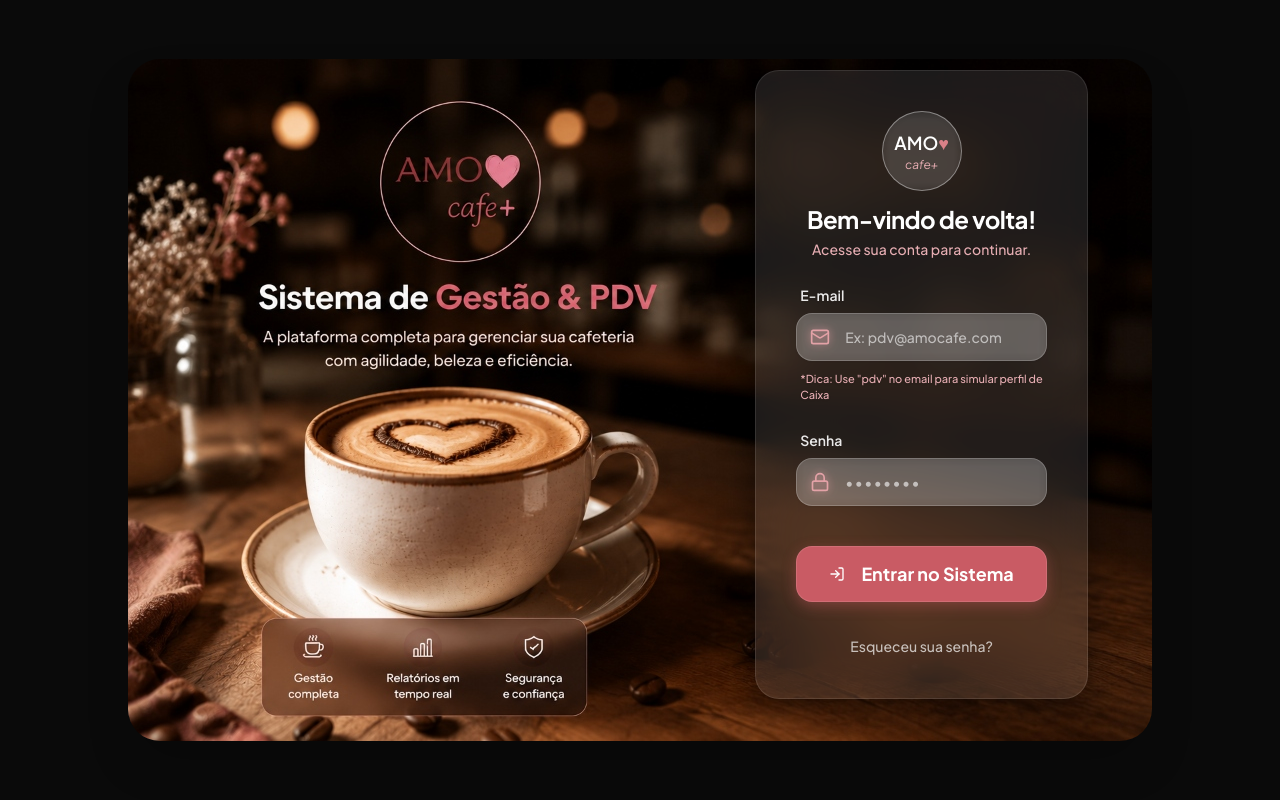
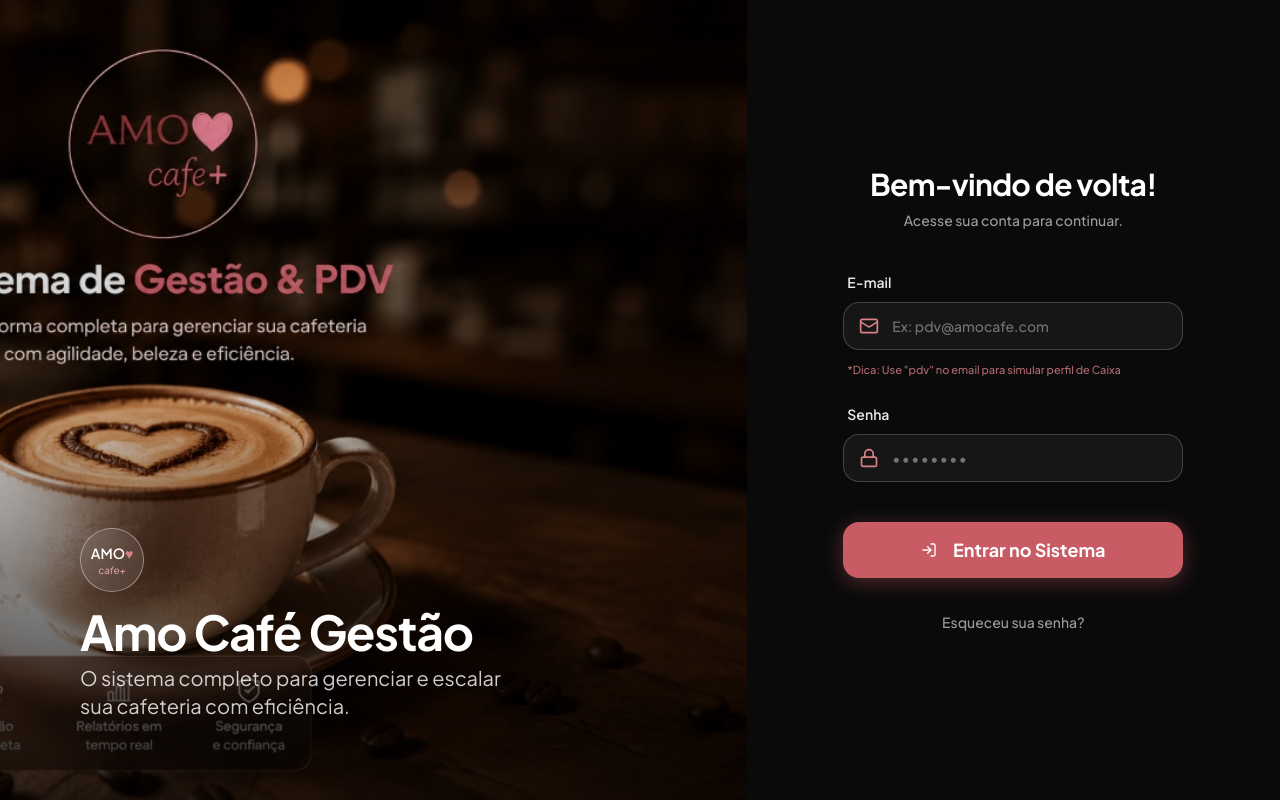
Before and after one commit to reenathaj11-creator/Amo-Caf-, a React (Vite) app: page /login in a window 1280 px wide. Built offline with nearby package versions, Linux system fonts and the light colour scheme; no server answers.

Commit message:
fix: ajustes de responsividade do pdv, layout do login e dashboard diario

```diff
--- a/src/pages/admin/Dashboard.tsx
+++ b/src/pages/admin/Dashboard.tsx
@@ -21,10 +21,14 @@
       try {
         setLoading(true);
 
+        const today = new Date();
+        today.setHours(0, 0, 0, 0);
+
         // 1. Fetch Sales Basic Info
         const { data: sales, error: salesError } = await supabase
           .from('sales')
-          .select('id, total_amount, status');
+          .select('id, total_amount, status')
+          .gte('created_at', today.toISOString());
 
         if (salesError) throw salesError;
 
@@ -41,13 +45,15 @@
           .select(`
             quantity,
             total_price,
+            sales!inner(created_at),
             products (
               name,
               categories (
                 name
               )
             )
-          `);
+          `)
+          .gte('sales.created_at', today.toISOString());
 
         if (itemsError) throw itemsError;
 
--- a/src/pages/auth/Login.tsx
+++ b/src/pages/auth/Login.tsx
@@ -68,79 +68,88 @@
   };
 
   return (
-    <div className="min-h-screen bg-[#0a0a0a] flex items-center justify-center p-2 sm:p-6 font-sans">
+    <div className="min-h-screen bg-[#0a0a0a] flex font-sans">
 
-      {/* Contêiner que abraça exatamente o tamanho da imagem, garantindo que NUNCA haja corte */}
-      <div className="relative inline-block max-w-full max-h-[95vh] rounded-[2rem] overflow-hidden shadow-2xl">
-
-        {/* A imagem define o tamanho real do contêiner */}
+      {/* Esquerda - Imagem Decorativa (Apenas Desktop) */}
+      <div className="hidden lg:flex lg:w-1/2 xl:w-7/12 relative">
         <img
           src={loginBg}
           alt="Login Amo Café"
-          className="block w-auto max-w-full h-auto max-h-[95vh] object-contain"
+          className="absolute inset-0 w-full h-full object-cover"
         />
-
-        {/* Camada do Formulário Absoluta alinhada perfeitamente na imagem */}
-        <div className="absolute inset-y-0 right-0 w-[45%] flex flex-col justify-center px-4 sm:px-8 lg:px-12 xl:px-16 pb-8">
-
-          <div className="w-full max-w-[400px] mx-auto bg-white/10 backdrop-blur-xl border border-white/10 p-6 sm:p-10 rounded-3xl shadow-[0_8px_32px_0_rgba(0,0,0,0.5)]">
-
-            <div className="text-center mb-6">
-              <div className="w-16 h-16 sm:w-20 sm:h-20 rounded-full border border-white/40 flex flex-col items-center justify-center mx-auto mb-3 bg-white/5 backdrop-blur-sm shadow-inner">
-                 <h1 className="text-sm sm:text-lg font-semibold text-white">AMO<span className="text-brand-400">♥</span></h1>
-                 <p className="text-[10px] sm:text-xs italic text-brand-300">cafe+</p>
+        <div className="absolute inset-0 bg-gradient-to-t from-black/80 via-black/20 to-transparent" />
+        <div className="absolute bottom-12 left-12 xl:bottom-20 xl:left-20 text-white">
+           <div className="w-16 h-16 rounded-full border border-white/40 flex flex-col items-center justify-center mb-4 bg-white/10 backdrop-blur-md shadow-inner">
+             <h1 className="text-sm font-semibold text-white">AMO<span className="text-brand-400">♥</span></h1>
+             <p className="text-[10px] italic text-brand-300">cafe+</p>
            </div>
-              <h2 className="text-xl sm:text-2xl font-bold tracking-tight text-white">Bem-vindo de volta!</h2>
-              <p className="text-brand-300 mt-1 font-medium text-xs sm:text-sm">Acesse sua conta para continuar.</p>
+           <h2 className="text-4xl xl:text-5xl font-bold tracking-tight mb-2">Amo Café Gestão</h2>
+           <p className="text-lg xl:text-xl text-white/80 max-w-md">O sistema completo para gerenciar e escalar sua cafeteria com eficiência.</p>
+        </div>
       </div>
 
-            <div className="space-y-4 sm:space-y-6">
-              <div className="space-y-1.5">
-                <label className="text-xs sm:text-sm font-semibold text-white/90 ml-1 drop-shadow-sm">E-mail</label>
+      {/* Direita - Formulário de Login */}
+      <div className="w-full lg:w-1/2 xl:w-5/12 flex items-center justify-center p-6 sm:p-12 relative">
+
+        {/* Fundo escuro com leve blur para caso seja mobile (terá background diferente se quisermos, mas aqui mantemos clean) */}
+        <div className="w-full max-w-[420px] mx-auto bg-white/5 lg:bg-transparent backdrop-blur-xl lg:backdrop-blur-none border border-white/10 lg:border-none p-8 sm:p-10 rounded-[2rem] lg:rounded-none shadow-2xl lg:shadow-none">
+
+          <div className="text-center mb-8 lg:mb-10">
+            <div className="lg:hidden w-16 h-16 rounded-full border border-white/40 flex flex-col items-center justify-center mx-auto mb-4 bg-white/5 backdrop-blur-sm shadow-inner">
+               <h1 className="text-sm font-semibold text-white">AMO<span className="text-brand-400">♥</span></h1>
+               <p className="text-[10px] italic text-brand-300">cafe+</p>
+            </div>
+            <h2 className="text-2xl sm:text-3xl font-bold tracking-tight text-white">Bem-vindo de volta!</h2>
+            <p className="text-white/60 mt-2 font-medium text-sm">Acesse sua conta para continuar.</p>
+          </div>
+
+          <div className="space-y-5 sm:space-y-6">
+            <div className="space-y-2">
+              <label className="text-sm font-semibold text-white/90 ml-1">E-mail</label>
               <div className="relative">
-                  <Mail className="absolute left-3.5 top-3.5 h-4 w-4 sm:h-5 sm:w-5 text-brand-400" />
+                <Mail className="absolute left-4 top-3.5 h-5 w-5 text-brand-400" />
                 <Input
                   type="email"
                   value={email}
                   onChange={(e) => setEmail(e.target.value)}
                   placeholder="Ex: pdv@amocafe.com"
-                    className="h-11 sm:h-12 pl-10 sm:pl-12 border-white/20 focus-visible:ring-brand-400 rounded-2xl bg-white/20 backdrop-blur-sm font-medium text-white placeholder:text-white/60 shadow-inner text-sm"
+                  className="h-12 pl-12 border-white/20 focus-visible:ring-brand-400 rounded-2xl bg-white/10 lg:bg-white/5 font-medium text-white placeholder:text-white/40 text-sm"
                 />
               </div>
-                <p className="text-[10px] sm:text-[11px] text-brand-300 font-medium pt-1 ml-1 drop-shadow-sm">*Dica: Use "pdv" no email para simular perfil de Caixa</p>
+              <p className="text-[11px] text-brand-400/80 font-medium pt-1 ml-1">*Dica: Use "pdv" no email para simular perfil de Caixa</p>
             </div>
 
-              <div className="space-y-1.5">
-                <label className="text-xs sm:text-sm font-semibold text-white/90 ml-1 drop-shadow-sm">Senha</label>
+            <div className="space-y-2">
+              <label className="text-sm font-semibold text-white/90 ml-1">Senha</label>
               <div className="relative">
-                  <Lock className="absolute left-3.5 top-3.5 h-4 w-4 sm:h-5 sm:w-5 text-brand-400" />
+                <Lock className="absolute left-4 top-3.5 h-5 w-5 text-brand-400" />
                 <Input
                   type="password"
                   value={password}
                   onChange={(e) => setPassword(e.target.value)}
                   placeholder="••••••••"
-                    className="h-11 sm:h-12 pl-10 sm:pl-12 border-white/20 focus-visible:ring-brand-400 rounded-2xl bg-white/20 backdrop-blur-sm font-medium text-white placeholder:text-white/60 tracking-widest shadow-inner text-sm"
+                  className="h-12 pl-12 border-white/20 focus-visible:ring-brand-400 rounded-2xl bg-white/10 lg:bg-white/5 font-medium text-white placeholder:text-white/40 tracking-widest text-sm"
                   onKeyDown={(e) => e.key === 'Enter' && handleLogin()}
                 />
               </div>
             </div>
 
-              <div className="pt-2 sm:pt-4">
+            <div className="pt-4">
               {errorMsg && (
-                  <p className="text-red-400 text-sm text-center mb-3 font-semibold bg-red-500/10 py-2 rounded-lg border border-red-500/20">{errorMsg}</p>
+                <p className="text-red-400 text-sm text-center mb-4 font-semibold bg-red-500/10 py-3 rounded-xl border border-red-500/20">{errorMsg}</p>
               )}
               <Button
                 onClick={handleLogin}
                 disabled={loading}
-                  className="w-full h-12 sm:h-14 text-base sm:text-lg font-bold bg-brand-500 hover:bg-brand-600 text-white rounded-2xl shadow-[0_4px_14px_0_rgba(201,91,100,0.39)] transition-all hover:-translate-y-0.5 group border border-brand-400/50 disabled:opacity-70 disabled:hover:translate-y-0"
+                className="w-full h-14 text-lg font-bold bg-brand-500 hover:bg-brand-600 text-white rounded-2xl shadow-[0_4px_20px_0_rgba(201,91,100,0.4)] transition-all hover:-translate-y-0.5 group disabled:opacity-70 disabled:hover:translate-y-0"
               >
-                  <LogIn className="w-4 h-4 sm:w-5 sm:h-5 mr-2 group-hover:translate-x-1 transition-transform" />
+                <LogIn className="w-5 h-5 mr-2 group-hover:translate-x-1 transition-transform" />
                 {loading ? 'Entrando...' : 'Entrar no Sistema'}
               </Button>
             </div>
 
-              <div className="text-center pt-1 sm:pt-2">
-                <button className="text-xs sm:text-sm font-medium text-white/70 hover:text-white transition-colors">
+            <div className="text-center pt-2">
+              <button className="text-sm font-medium text-white/60 hover:text-white transition-colors">
                 Esqueceu sua senha?
               </button>
             </div>
@@ -150,6 +159,5 @@
       </div>
 
     </div>
-    </div>
   );
 }
--- a/src/pages/pos/POSDashboard.tsx
+++ b/src/pages/pos/POSDashboard.tsx
@@ -5,12 +5,14 @@
 import { CheckoutModal } from "./components/CheckoutModal"
 import { usePOS } from "@/contexts/POSContext"
 import { useKeyPress } from "@/hooks/useKeyPress"
-import { Trash2, Tag, MessageSquare } from "lucide-react"
+import { Trash2, Tag, MessageSquare, ShoppingBag } from "lucide-react"
+import { Button } from "@/components/ui/button"
 
 export function POSDashboard() {
   const [activeCategory, setActiveCategory] = useState("Todos")
   const [isCheckoutOpen, setIsCheckoutOpen] = useState(false)
-  const { cart, clearCart } = usePOS()
+  const [isMobileCartOpen, setIsMobileCartOpen] = useState(false)
+  const { cart, clearCart, total } = usePOS()
   const userName = localStorage.getItem('@amocafe:user') || 'Felipe';
 
   useKeyPress('F4', () => {
@@ -22,15 +24,16 @@
   useKeyPress('F5', () => clearCart())
 
   return (
-    <div className="flex h-full w-full bg-[#FCFAFA] overflow-hidden relative">
+    <div className="flex flex-col lg:flex-row h-full w-full bg-[#FCFAFA] overflow-hidden relative">
 
       {/* Esquerda: Conteúdo Principal */}
-      <div className="flex-1 flex flex-col min-w-0 p-6 pl-8">
+      <div className="flex-1 flex flex-col min-w-0 p-4 lg:p-6 lg:pl-8">
 
         {/* Saudação */}
-        <div className="mb-6 flex items-center text-3xl text-coffee-900 tracking-tight">
-          <span className="text-2xl mr-2">☕</span>
-          Olá, <span className="font-bold text-brand-500 mx-2">{userName.split('@')[0]}!</span> O que vamos servir hoje?
+        <div className="mb-4 lg:mb-6 flex items-center text-xl lg:text-3xl text-coffee-900 tracking-tight">
+          <span className="text-xl lg:text-2xl mr-2">☕</span>
+          Olá, <span className="font-bold text-brand-500 mx-1 lg:mx-2">{userName.split('@')[0]}!</span>
+          <span className="hidden sm:inline ml-1">O que vamos servir hoje?</span>
         </div>
 
         <CategoryNav
@@ -38,21 +41,42 @@
           onSelect={setActiveCategory}
         />
 
-        <div className="flex-1 overflow-auto mt-6 pb-20">
+        <div className="flex-1 overflow-auto mt-4 lg:mt-6 pb-24 lg:pb-20">
           <ProductGrid activeCategory={activeCategory} />
         </div>
 
-        {/* Rodapé - Atalhos Rápidos */}
-        <div className="absolute bottom-6 left-8 flex gap-4">
+        {/* Rodapé - Atalhos Rápidos (Desktop) */}
+        <div className="hidden lg:flex absolute bottom-6 left-8 gap-4">
           <ShortcutButton icon={<Trash2 className="w-4 h-4" />} label="Limpar Pedido" shortcut="F5" onClick={clearCart} />
           <ShortcutButton icon={<Tag className="w-4 h-4" />} label="Desconto" shortcut="F6" />
           <ShortcutButton icon={<MessageSquare className="w-4 h-4" />} label="Observação" shortcut="F7" />
         </div>
 
+        {/* Mobile Cart Floating Bar */}
+        <div className="lg:hidden fixed bottom-0 left-0 right-0 p-4 bg-white border-t border-coffee-100 shadow-[0_-4px_10px_-1px_rgba(0,0,0,0.05)] z-30">
+          <Button
+            onClick={() => setIsMobileCartOpen(true)}
+            className="w-full h-14 bg-[#33845B] hover:bg-[#2A6D4B] text-white rounded-2xl font-bold text-lg flex items-center justify-between px-6 shadow-md"
+          >
+            <div className="flex items-center gap-2">
+              <ShoppingBag className="w-5 h-5" />
+              <span>{cart.length} itens</span>
+            </div>
+            <span>R$ {total.toFixed(2).replace('.', ',')}</span>
+          </Button>
+        </div>
+
       </div>
 
       {/* Direita: Carrinho */}
-      <CartSidebar onCheckout={() => setIsCheckoutOpen(true)} />
+      <CartSidebar
+        isOpen={isMobileCartOpen}
+        onClose={() => setIsMobileCartOpen(false)}
+        onCheckout={() => {
+          setIsMobileCartOpen(false)
+          setIsCheckoutOpen(true)
+        }}
+      />
 
       <CheckoutModal
         isOpen={isCheckoutOpen}
--- a/src/pages/pos/components/CartSidebar.tsx
+++ b/src/pages/pos/components/CartSidebar.tsx
@@ -4,7 +4,15 @@
 import { Trash2, Plus, Minus, CreditCard, X, ShoppingBag } from "lucide-react"
 import { useKeyPress } from "@/hooks/useKeyPress"
 
-export function CartSidebar({ onCheckout }: { onCheckout?: () => void }) {
+import { cn } from "@/lib/utils"
+
+interface CartSidebarProps {
+  onCheckout?: () => void;
+  isOpen?: boolean;
+  onClose?: () => void;
+}
+
+export function CartSidebar({ onCheckout, isOpen, onClose }: CartSidebarProps) {
   const { cart, updateQuantity, removeFromCart, clearCart, subtotal, total } = usePOS();
 
   useKeyPress('Escape', () => {
@@ -12,12 +20,34 @@
   });
 
   return (
-    <aside className="w-[400px] bg-white border border-coffee-100 rounded-3xl my-6 mr-6 flex flex-col h-[calc(100%-48px)] shadow-sm overflow-hidden z-10 shrink-0">
-      <div className="p-6 bg-white flex items-center justify-between">
-        <h2 className="font-bold text-xl flex items-center gap-3 text-coffee-950">
-          <ShoppingBag className="w-5 h-5 text-brand-500" />
-          Pedido Atual
-        </h2>
+    <>
+      {/* Mobile Overlay */}
+      {isOpen && (
+        <div
+          className="fixed inset-0 bg-black/50 z-40 lg:hidden transition-opacity"
+          onClick={onClose}
+        />
+      )}
+
+      <aside className={cn(
+        "bg-white flex flex-col shadow-sm overflow-hidden z-50 shrink-0",
+        // Desktop styles
+        "lg:static lg:w-[400px] lg:border lg:border-coffee-100 lg:rounded-3xl lg:my-6 lg:mr-6 lg:h-[calc(100%-48px)] lg:transform-none lg:transition-none",
+        // Mobile styles
+        "fixed inset-y-0 right-0 w-full sm:w-[400px] transition-transform duration-300 ease-in-out",
+        isOpen ? "translate-x-0" : "translate-x-full lg:translate-x-0"
+      )}>
+        <div className="p-4 lg:p-6 bg-white flex items-center justify-between border-b lg:border-none border-coffee-100">
+          <div className="flex items-center gap-3">
+            {/* Mobile close button */}
+            <Button variant="ghost" size="icon" onClick={onClose} className="lg:hidden text-coffee-400 hover:text-coffee-600 -ml-2">
+              <X className="w-5 h-5" />
+            </Button>
+            <h2 className="font-bold text-lg lg:text-xl flex items-center gap-2 lg:gap-3 text-coffee-950">
+              <ShoppingBag className="w-4 h-4 lg:w-5 lg:h-5 text-brand-500" />
+              Pedido Atual
+            </h2>
+          </div>
         <span className="bg-brand-50 text-brand-600 text-xs py-1 px-3 rounded-full font-bold">
           {cart.length} {cart.length === 1 ? 'item' : 'itens'}
         </span>
@@ -117,6 +147,7 @@
         </Button>
       </div>
     </aside>
+    </>
   )
 }
 
```
Also changed, not shown: 1 other file (tests, documents, lock files or other folders). Lines whose indentation alone changed are shown as unchanged.
